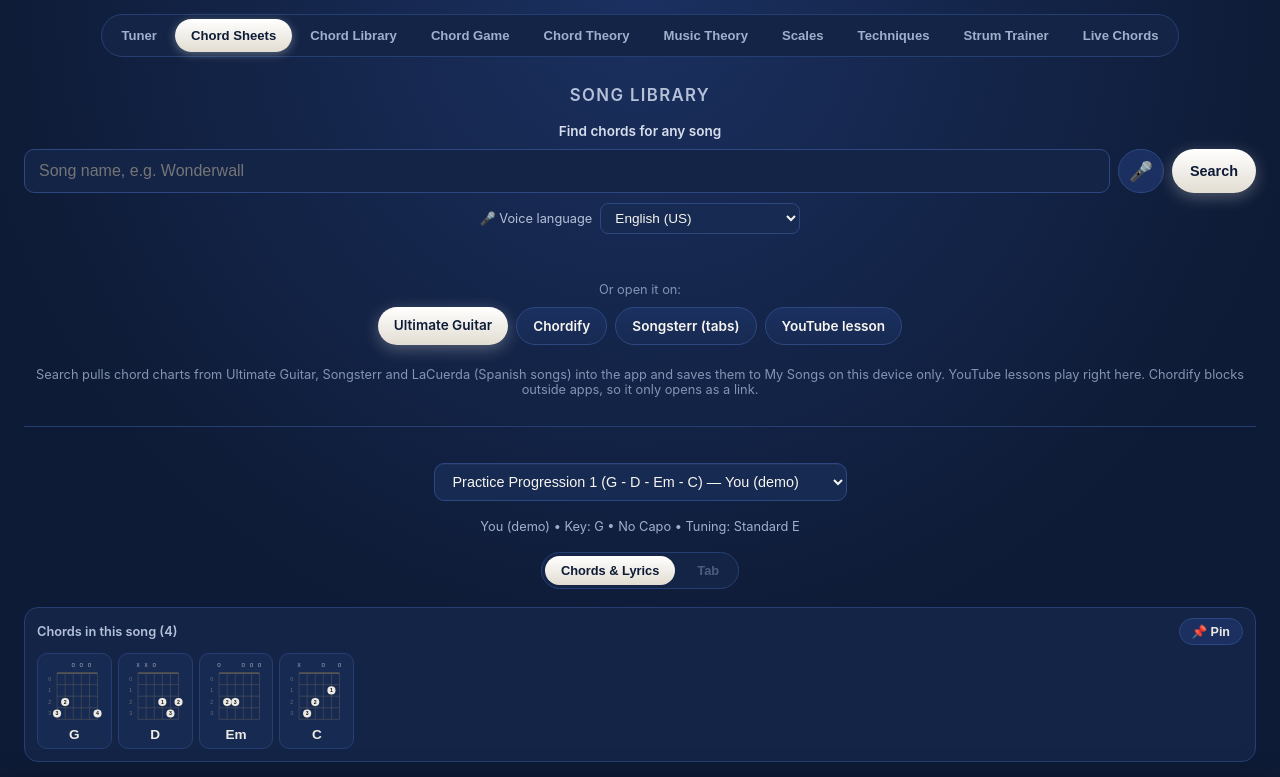
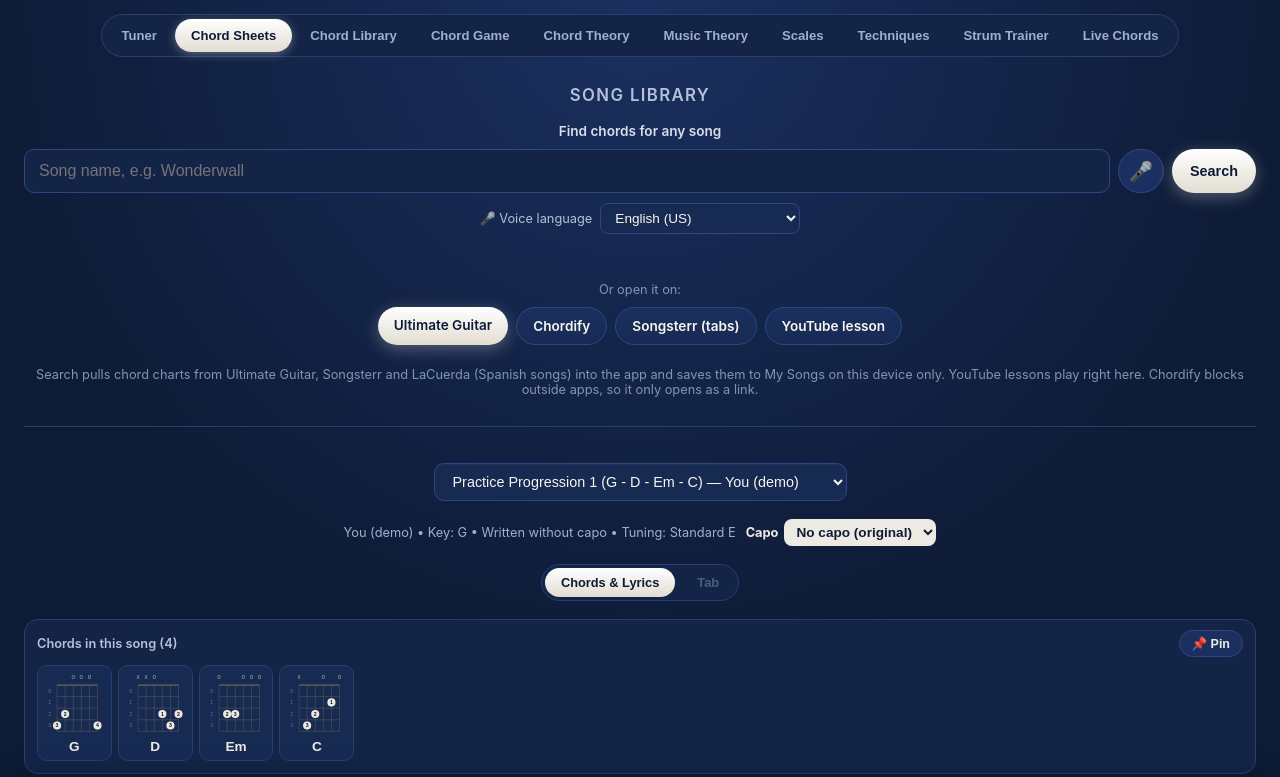
Before and after one commit to aimaxsms/guitar-app, a plain HTML site: page index.html in a window 1280 px wide. Both pictures are taken after a click on the button "Chord Sheets". Shown: the top 777 px of the page. Drawn offline with Linux system fonts and the light colour scheme.

Commit message:
Add a capo selector to chord sheets
Every song gets a Capo menu (No capo, frets 1-9, original marked). Chords in
the lyrics, the pinned chord diagrams and the key line are transposed so the
song sounds the same: e.g. Wonderwall's capo-2 Em7 shapes become F#m7 with
no capo. The choice is remembered per song.

Co-Authored-By: Claude Opus 5.5 <noreply@anthropic.com>

```diff
--- a/js/sheets.js
+++ b/js/sheets.js
@@ -102,15 +102,84 @@ function isPersonalKey(key) {
   return key.startsWith('my-');
 }
 
+// ---------- Capo view: show the chart for any capo position (or none) ----------
+// A chart's chords are shapes played with its original capo (song.capo). Viewing it with a
+// different capo moves every chord by the difference, so the song still sounds the same.
+const CAPO_VIEW_KEY = 'guitarApp_capoView';
+const SHEET_FLAT_TO_SHARP = { Db: 'C#', Eb: 'D#', Gb: 'F#', Ab: 'G#', Bb: 'A#', Cb: 'B', Fb: 'E' };
+
+function transposeChordName(chord, steps) {
+  if (!steps) return chord;
+  const move = (note) => {
+    const name = SHEET_FLAT_TO_SHARP[note] || note;
+    const i = NOTE_NAMES.indexOf(name);
+    return i < 0 ? note : NOTE_NAMES[(((i + steps) % 12) + 12) % 12];
+  };
+  const m = chord.match(/^([A-G][#b]?)(.*?)(?:\/([A-G][#b]?))?$/);
+  if (!m) return chord;
+  return move(m[1]) + m[2] + (m[3] ? '/' + move(m[3]) : '');
+}
+
+function getCapoViews() {
+  try { return JSON.parse(localStorage.getItem(CAPO_VIEW_KEY)) || {}; } catch (err) { return {}; }
+}
+function capoViewFor(song) {
+  const saved = getCapoViews()[currentSongKey];
+  return Number.isInteger(saved) ? saved : Number(song.capo) || 0;
+}
+function setCapoView(capo) {
+  const views = getCapoViews();
+  views[currentSongKey] = capo;
+  try { localStorage.setItem(CAPO_VIEW_KEY, JSON.stringify(views)); } catch (err) { /* not remembered */ }
+}
+// Chord as it should be shown for the chosen capo.
+function displayChord(song, chord) {
+  return transposeChordName(chord, (Number(song.capo) || 0) - capoViewFor(song));
+}
+
+function renderCapoControl(song) {
+  const original = Number(song.capo) || 0;
+  const view = capoViewFor(song);
+  const wrap = document.createElement('label');
+  wrap.className = 'capo-control';
+  const text = document.createElement('span');
+  text.textContent = 'Capo';
+  const select = document.createElement('select');
+  select.className = 'capo-select';
+  for (let c = 0; c <= 9; c++) {
+    const opt = document.createElement('option');
+    opt.value = String(c);
+    opt.textContent = (c === 0 ? 'No capo' : `Fret ${c}`) + (c === original ? ' (original)' : '');
+    select.appendChild(opt);
+  }
+  select.value = String(view);
+  select.addEventListener('change', () => {
+    setCapoView(Number(select.value));
+    renderSong(song);
+  });
+  wrap.appendChild(text);
+  wrap.appendChild(select);
+  return wrap;
+}
+
+function keyText(song) {
+  const key = song.key && song.key !== '?' ? song.key : null;
+  if (!key) return 'Key: ?';
+  const view = capoViewFor(song);
+  // song.key is the key the song sounds in; with a capo the shapes are lower by the capo amount.
+  return view ? `Key: ${key} (shapes in ${transposeChordName(key, -view)})` : `Key: ${key}`;
+}
+
 function renderMeta(song) {
-  const capoText = song.capo ? `Capo: Fret ${song.capo}` : 'No Capo';
-  const parts = [`Key: ${song.key}`, capoText, `Tuning: ${song.tuning}`];
+  const capoText = song.capo ? `Original capo: fret ${song.capo}` : 'Written without capo';
+  const parts = [keyText(song), capoText, `Tuning: ${song.tuning}`];
   if (song.strumPattern) parts.push(`Strum: ${song.strumPattern}`);
   if (song.artist) parts.unshift(song.artist);
   elSongMeta.innerHTML = '';
   const metaText = document.createElement('span');
   metaText.textContent = parts.join('  •  ');
   elSongMeta.appendChild(metaText);
+  elSongMeta.appendChild(renderCapoControl(song));
 
   if (isPersonalKey(currentSongKey)) {
     const renameBtn = document.createElement('button');
@@ -197,7 +266,7 @@ function renderSheet(song) {
     } else if (!hasText) {
       // Chords only (intro, instrumental): a tidy row instead of wide gaps.
       lineEl.className = 'sheet-line sheet-chord-row';
-      tokens.forEach((t) => lineEl.appendChild(makeChordTag(t.chord)));
+      tokens.forEach((t) => lineEl.appendChild(makeChordTag(displayChord(song, t.chord))));
     } else {
       // Chords above the words.
       lineEl.className = 'sheet-line sheet-lyric-line';
@@ -213,7 +282,7 @@ function renderSheet(song) {
         chunk.className = 'sheet-chunk' + (midWord ? ' mid-word' : '');
         const top = document.createElement('span');
         top.className = 'sheet-chunk-chord';
-        if (t.chord) top.appendChild(makeChordTag(t.chord));
+        if (t.chord) top.appendChild(makeChordTag(displayChord(song, t.chord)));
         const bottom = document.createElement('span');
         bottom.className = 'sheet-chunk-text';
         bottom.textContent = t.text || '\u00a0';
@@ -477,9 +546,10 @@ function songChordList(song) {
   const chords = [];
   song.lines.forEach((line) => {
     parseSheetLine(line).forEach((seg) => {
-      if (seg.type === 'chord' && !seen.has(seg.value)) {
-        seen.add(seg.value);
-        chords.push(seg.value);
+      const name = seg.type === 'chord' ? displayChord(song, seg.value) : null;
+      if (name && !seen.has(name)) {
+        seen.add(name);
+        chords.push(name);
       }
     });
   });
--- a/styles.css
+++ b/styles.css
@@ -2276,3 +2276,24 @@ a.song-finder-result {
 .sheet-chunk.mid-word .sheet-chunk-text::after {
   margin: 0 0 0.4em;
 }
+
+
+/* --- Capo selector --- */
+.capo-control {
+  display: inline-flex;
+  align-items: center;
+  gap: 6px;
+  font-size: 0.8rem;
+  font-weight: 700;
+  color: #edeae3;
+}
+
+.capo-select {
+  padding: 5px 8px;
+  font-size: 0.85rem;
+  font-weight: 600;
+  color: #0e1b36;
+  background: #edeae3;
+  border: none;
+  border-radius: 8px;
+}
--- a/sw.js
+++ b/sw.js
@@ -1,4 +1,4 @@
-const CACHE_NAME = 'guitar-app-v47';
+const CACHE_NAME = 'guitar-app-v48';
 const CACHE_FILES = [
   './',
   './index.html',
```
